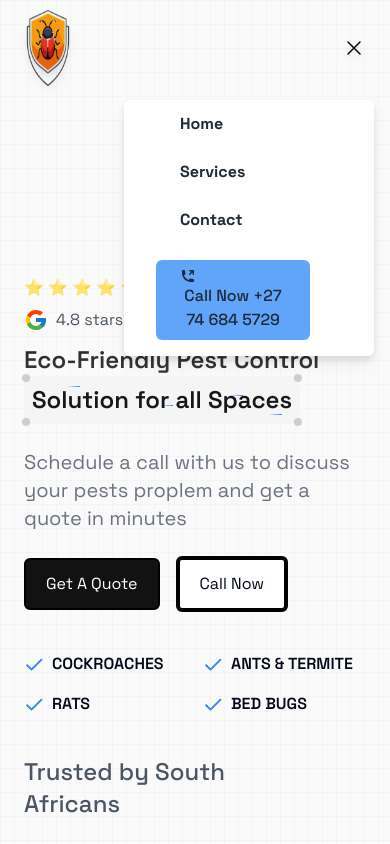
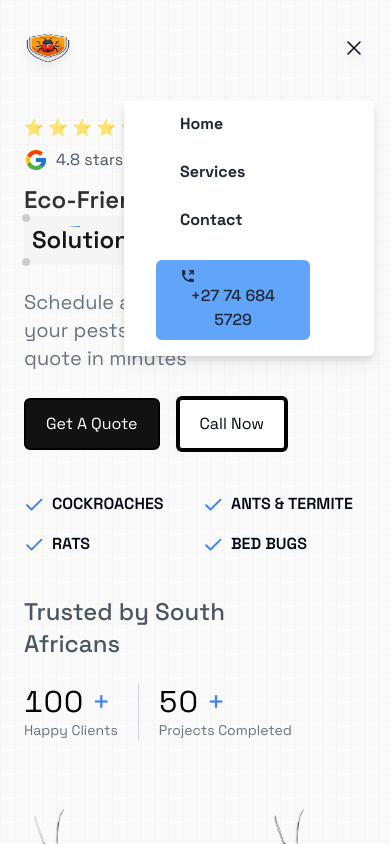
Before and after one commit to banele303/pest-control, a Next.js app: page / in a window 390 px wide. Both pictures are taken after a click on the element 354 px from the left and 48 px from the top of the page. Shown: the top 844 px of the page. Built offline with nearby package versions, Linux system fonts and the light colour scheme.

Commit message:
mee again

```diff
--- a/app/about-us/navbar.tsx
+++ b/app/about-us/navbar.tsx
@@ -42,7 +42,7 @@ const Navbar = () => {
           <div className="px-2 flex justify-between items-center w-full h-full">
             <div className="flex items-center md:pl-6 realtive ">
 
-              <Image src="/logo/main-logo.png" alt="logo" className="py-[1rem] absolute w-[5rem] md:w-[9rem] h-[10rem] md:h-[10rem]" width={200} height={50} />
+              <Image src="/logo/main-logo.png" alt="logo" className="py-[1rem] absolute w-[5rem] md:w-[9rem] h-[5rem] md:h-[10rem]" width={200} height={50} />
 
             </div>
             <div className="hidden md:flex pr-4">
@@ -112,7 +112,7 @@ const Navbar = () => {
   <path d="m4.922 6.752-1.067.534a7.52 7.52 0 0 0 4.859 4.86l.534-1.068a1 1 0 0 1 1.046-.542l2.858.44a1 1 0 0 1 .848.988V13a1 1 0 0 1-1 1h-2c-.709 0-1.4-.082-2.062-.238a9.012 9.012 0 0 1-6.7-6.7A9.024 9.024 0 0 1 2 5V3a1 1 0 0 1 1-1h1.036a1 1 0 0 1 .988.848l.44 2.858a1 1 0 0 1-.542 1.046Z" />
   <path d="M9.22 5.72a.75.75 0 0 0 1.06 1.06l2.22-2.22v1.69a.75.75 0 0 0 1.5 0v-3.5a.75.75 0 0 0-.75-.75h-3.5a.75.75 0 0 0 0 1.5h1.69L9.22 5.72Z" />
 </svg>
- Call Now +27 74 684 5729</Link>
+ +27 74 684 5729</Link>
               </button>
             </div>
           </ul>
--- a/app/page.tsx
+++ b/app/page.tsx
@@ -59,7 +59,7 @@ export default function Home() {
     >
       <Navbar/>
 
-      <main className="md:pb-10 pt-[15rem]">
+      <main className="md:pb-10 pt-[5rem] md:pt-[15rem]">
         <div className="md:px-0 mx-6 xl:w-4/5 2xl:w-[68%] md:mx-auto mt-[2rem]">
           <AnimatedShinyTextDemo />
 
```
